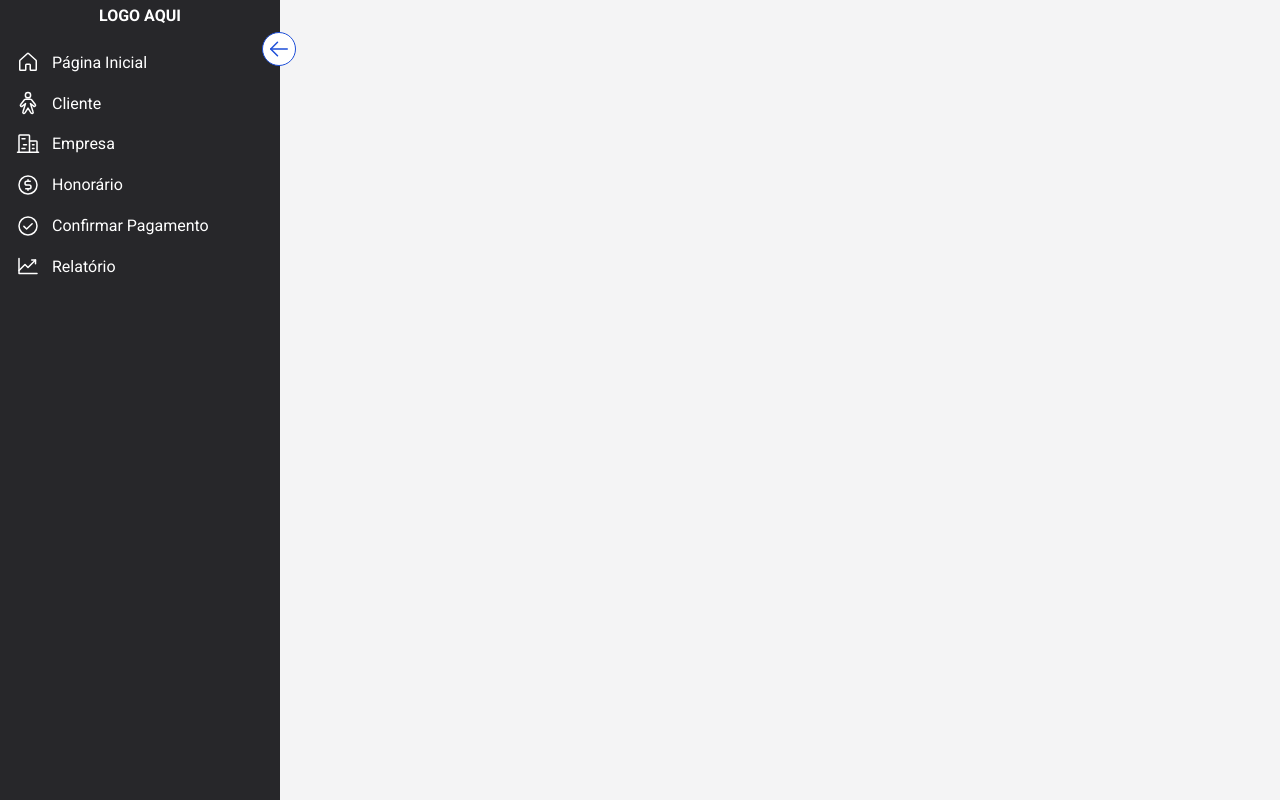
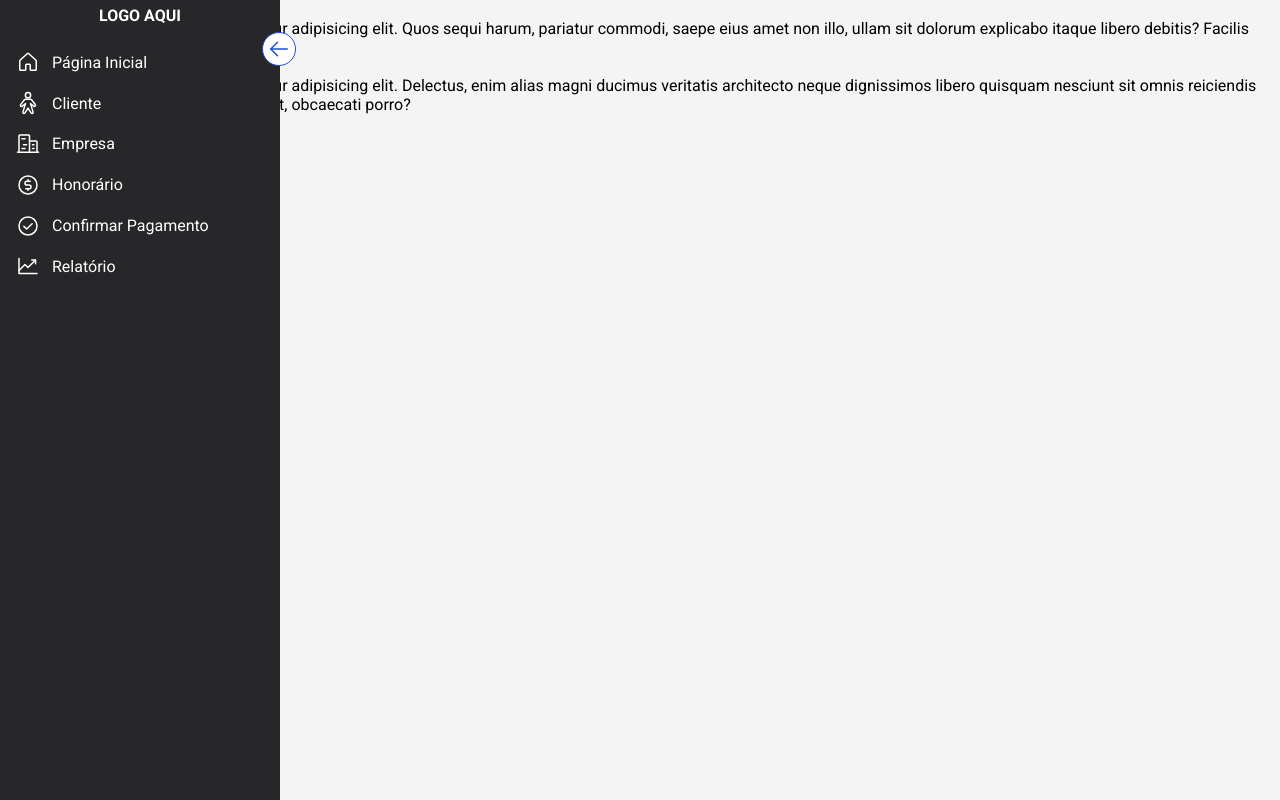
Before and after one commit to Pabluu/honor, a React (Vite) app: page / in a window 1280 px wide. Built offline with nearby package versions, Linux system fonts and the light colour scheme; the HTML template or start-up script is replaced by a standard one.

Commit message:
chore: change property "position"

```diff
--- a/src/Router.tsx
+++ b/src/Router.tsx
@@ -1,5 +1,4 @@
 import { Route, Routes } from 'react-router-dom'
-import { NavBar } from './components/Navbar'
 import { Home } from './pages/Home'
 import { SignIn } from './pages/SignIn'
 import { SignUp } from './pages/SignUp'
@@ -9,9 +8,7 @@ export function Router() {
     <Routes>
       <Route path="/signup" element={<SignUp />} />
       <Route path="/signin" element={<SignIn />} />
-      <Route path="/" element={<NavBar />}>
-        <Route path="/" element={<Home />} />
-      </Route>
+      <Route path="/" element={<Home />} />
     </Routes>
   )
 }
--- a/src/components/Navbar/styles.ts
+++ b/src/components/Navbar/styles.ts
@@ -5,7 +5,7 @@ interface INavbarContainerProps {
 }
 
 export const NavbarContainer = styled.aside<INavbarContainerProps>`
-  position: relative;
+  position: fixed;
   top: 0;
   left: 0;
   width: 17.5rem;
```
